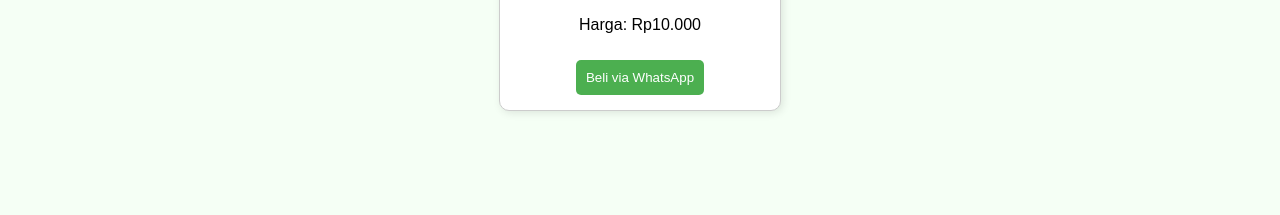
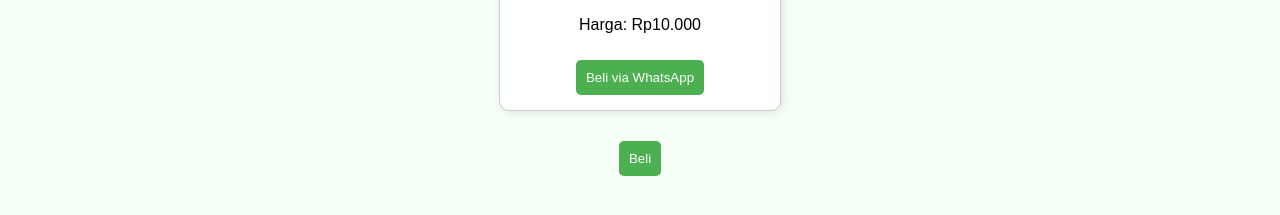
Before and after one commit to tokonizz/tokonizzgag, a plain HTML site: page index.html in a window 1280 px wide. Shown: the part 563-778 px from the top of the page. Drawn offline with Linux system fonts and the light colour scheme.

Commit message:
index.html

```diff
--- a/index.html
+++ b/index.html
@@ -32,6 +32,9 @@
         <button>Beli via WhatsApp</button>
       </a>
     </div>
+
+    <button onclick="addToCart('Produk 1', 50000)">Beli</button>
+
  </main>
 </body>
         </html>
```
